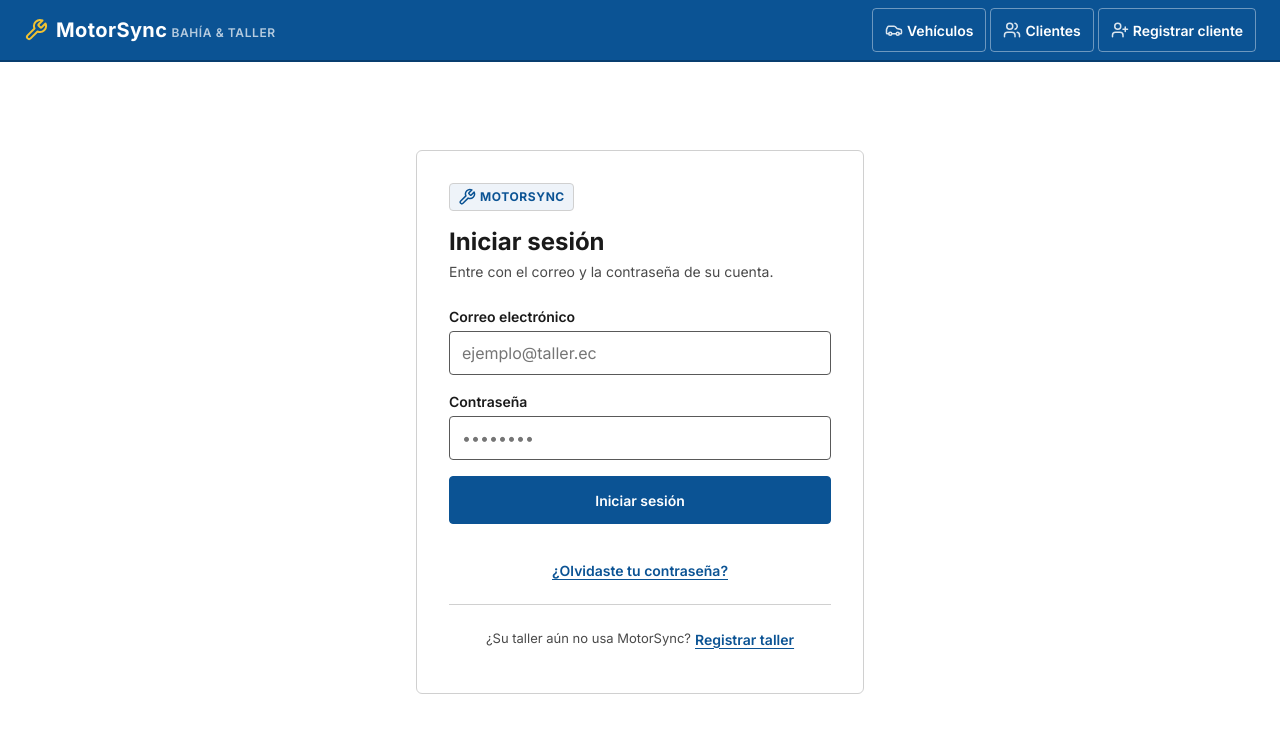
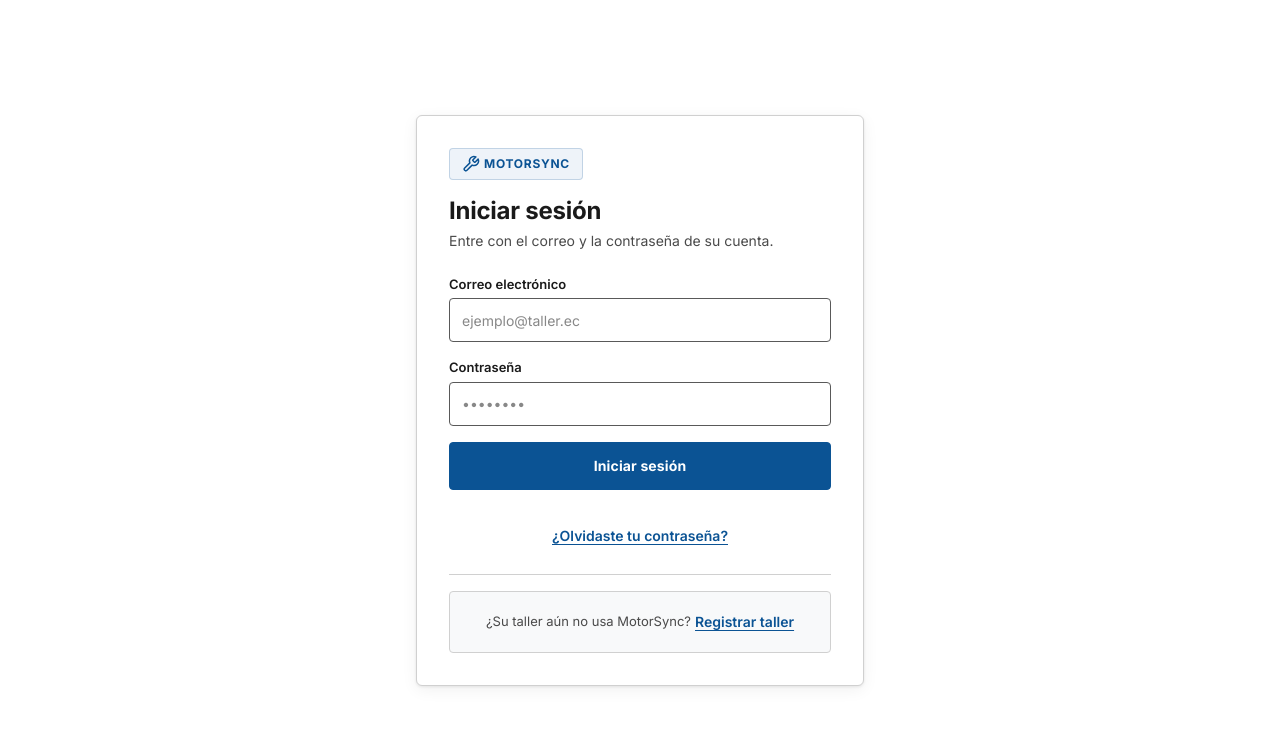
Before and after one commit to JhonDCR/MotorSync, an Angular app in the folder frontend/: page /login in a window 1280 px wide. Shown: the top 732 px of the page. Built offline with nearby package versions, Linux system fonts and the light colour scheme.

Commit message:
fix(shell): ocultar barra de navegacion en login y pulir experiencia visual de autenticacion

```diff
--- a/frontend/src/app/app.html
+++ b/frontend/src/app/app.html
@@ -1,6 +1,6 @@
 <a href="#main-content" class="skip-link">Saltar al contenido principal</a>
 
-@if (!isSupportZone()) {
+@if (!isSupportZone() && !isAuthZone()) {
   <header class="app-header">
     <div class="header-inner">
       <div class="brand-group">
@@ -15,8 +15,8 @@
         </a>
       </div>
 
-      <!-- FR-026: with a temporary password pending, the workshop navigation is hidden. -->
-      @if (!session.mustChangePassword()) {
+      <!-- FR-026: with a temporary password pending or in auth flows, the workshop navigation is hidden. -->
+      @if (showNavigation()) {
         <nav class="main-nav" aria-label="Principal">
           <ul>
             <li>
--- a/frontend/src/app/app.ts
+++ b/frontend/src/app/app.ts
@@ -11,6 +11,17 @@ const ROLE_LABELS: Record<Role, string> = { admin: 'Administrador', asesor: 'Ase
 
 function isSupportUrl(url: string): boolean {
   return url === '/support' || url.startsWith('/support/') || url.startsWith('/support?');
+}
+
+function isAuthUrl(url: string): boolean {
+  return (
+    url === '/login' ||
+    url.startsWith('/login?') ||
+    url === '/register' ||
+    url.startsWith('/register?') ||
+    url === '/forgot-password' ||
+    url.startsWith('/forgot-password?')
+  );
 }
 
 @Component({
@@ -28,6 +39,11 @@ export class App {
 
   private readonly currentUrl = signal(this.router.url);
   protected readonly isSupportZone = computed(() => isSupportUrl(this.currentUrl()));
+  protected readonly isAuthZone = computed(() => isAuthUrl(this.currentUrl()));
+
+  protected readonly showNavigation = computed(() => {
+    return !this.session.mustChangePassword() && !this.isAuthZone();
+  });
 
   protected readonly roleLabel = computed(() => {
     const role = this.session.user()?.role;
--- a/frontend/src/app/features/auth/_auth-form.scss
+++ b/frontend/src/app/features/auth/_auth-form.scss
@@ -11,11 +11,13 @@ $touch-target: 44px;
 
 .auth-layout {
   display: flex;
+  flex-direction: column;
   align-items: center;
   justify-content: center;
-  min-height: calc(100vh - 5rem);
+  min-height: 100vh;
   padding: var(--space-xl) var(--space-md);
   box-sizing: border-box;
+  background-color: var(--color-bg);
 }
 
 .auth-page {
@@ -27,7 +29,7 @@ $touch-target: 44px;
   background-color: #ffffff;
   border: 1px solid var(--color-border-light);
   border-radius: var(--radius-md);
-  box-shadow: var(--shadow-sm);
+  box-shadow: 0 4px 16px rgba(0, 0, 0, 0.06), 0 1px 3px rgba(0, 0, 0, 0.08);
 
   &.auth-page--wide {
     max-width: 34rem;
@@ -39,22 +41,23 @@ $touch-target: 44px;
   align-items: center;
   gap: var(--space-xs);
   margin-bottom: var(--space-lg);
-  padding: var(--space-xs) var(--space-sm);
+  padding: 6px 12px;
   color: var(--color-primary);
   background-color: var(--color-primary-light);
-  border: 1px solid var(--color-border-light);
+  border: 1px solid rgba(11, 83, 148, 0.2);
   border-radius: var(--radius-sm);
 
   .auth-brand-icon {
     width: 18px;
     height: 18px;
     flex-shrink: 0;
+    stroke: var(--color-primary);
   }
 
   .auth-brand-title {
     font-size: var(--font-size-xs);
     font-weight: 700;
-    letter-spacing: 0.05em;
+    letter-spacing: 0.06em;
     text-transform: uppercase;
   }
 }
@@ -68,6 +71,7 @@ $touch-target: 44px;
     font-weight: 700;
     color: var(--color-text);
     line-height: 1.25;
+    letter-spacing: -0.01em;
   }
 
   .intro {
@@ -97,7 +101,7 @@ h1 {
   label {
     display: block;
     margin-bottom: var(--space-xs);
-    font-size: var(--font-size-base);
+    font-size: var(--font-size-sm);
     font-weight: 600;
     color: var(--color-text);
   }
@@ -109,12 +113,20 @@ h1 {
     min-height: $touch-target;
     padding: 0 var(--space-md);
     font-family: var(--font-sans);
-    font-size: var(--font-size-md);
+    font-size: var(--font-size-base);
     color: var(--color-text);
     background-color: #ffffff;
     border: 1px solid var(--color-border);
     border-radius: var(--radius-sm);
-    transition: border-color var(--transition-fast);
+    transition: border-color var(--transition-fast), box-shadow var(--transition-fast);
+
+    &::placeholder {
+      color: #888888;
+    }
+
+    &:hover {
+      border-color: var(--color-text-muted);
+    }
 
     &:focus-visible {
       border-color: var(--color-primary);
@@ -124,6 +136,7 @@ h1 {
 
     &[aria-invalid='true'] {
       border: 2px solid var(--color-error);
+      background-color: #fffbfa;
     }
   }
 }
@@ -178,17 +191,22 @@ h1 {
   padding: 0 var(--space-xl);
   font-family: inherit;
   font-size: var(--font-size-base);
-  font-weight: 600;
+  font-weight: 700;
+  letter-spacing: 0.01em;
   color: #ffffff;
   background-color: var(--color-primary);
   border: 1px solid var(--color-primary);
   border-radius: var(--radius-sm);
   cursor: pointer;
-  transition: background-color var(--transition-fast);
+  transition: background-color var(--transition-fast), transform var(--transition-fast);
 
   &:hover {
     background-color: var(--color-primary-hover);
     border-color: var(--color-primary-hover);
+  }
+
+  &:active:not(:disabled) {
+    transform: translateY(1px);
   }
 
   &:disabled {
@@ -208,7 +226,7 @@ h1 {
 
 .auth-divider {
   height: 1px;
-  margin: var(--space-md) 0;
+  margin: var(--space-lg) 0;
   background-color: var(--color-border-light);
 }
 
@@ -224,6 +242,10 @@ h1 {
     align-items: center;
     justify-content: center;
     gap: var(--space-xs);
+    padding: var(--space-sm) var(--space-md);
+    background-color: var(--color-surface);
+    border: 1px solid var(--color-border-light);
+    border-radius: var(--radius-sm);
   }
 }
 
@@ -248,6 +270,7 @@ h1 {
   &:focus-visible {
     outline: 3px solid var(--color-focus);
     outline-offset: 2px;
+    border-radius: var(--radius-sm);
   }
 }
 
```
